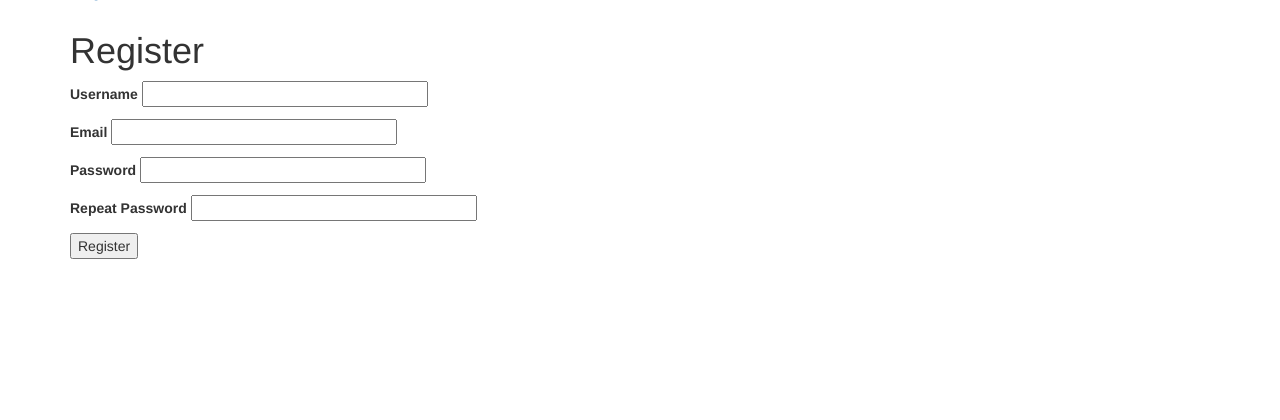
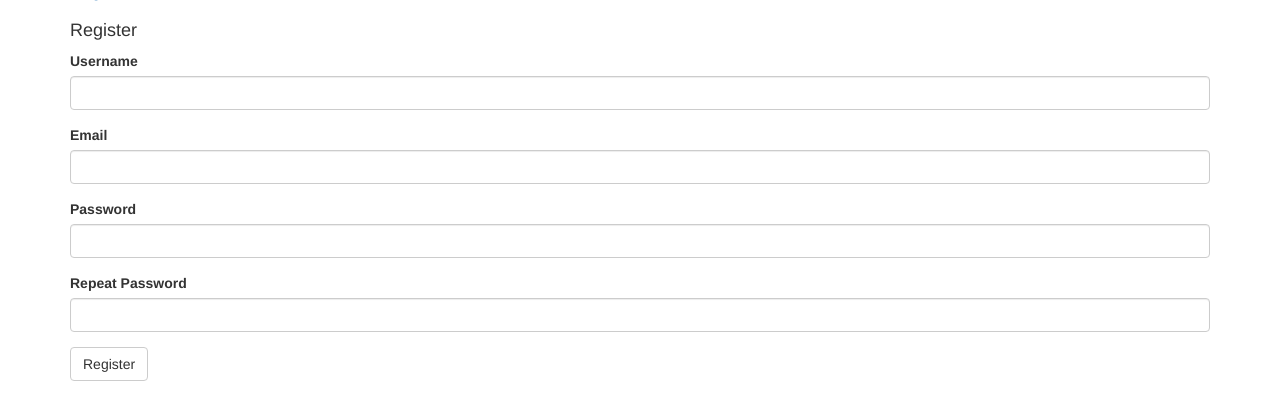
Before and after one commit to abestic/qanda, a Flask app: template app/auth/templates/register.html in a window 1280 px wide. Shown: the part 85-505 px from the top of the page. Run offline with Flask 2, Linux system fonts and the light colour scheme; tables that the repository leaves empty hold one stand-in row (values such as "Sample post"); the template is opened without the code that fills it: values that come from a table or form of the project are taken from there, most other values are stand-ins (such as "Sample title", 1, 10 or a date in 2020); some libraries are stand-ins or nearby versions.

Commit message:
Auth forms (#10)
* styled login and registration forms

* tweaked topic list layout

Co-authored-by: Adam G. Bestic <abestic@Adams-MacBook-Pro.local>

```diff
--- a/app/auth/templates/register.html
+++ b/app/auth/templates/register.html
@@ -1,37 +1,46 @@
 {% extends "base.html" %}
+{% import 'bootstrap/wtf.html' as wtf %}
 
 {% block app_content %}
-<h1 class="mt-4">Register</h1>
-<form action="" method="POST">
+  <div class="card bg-light w-50 mx-auto mt-5">
+    <div class="card-header">
+      <h4>Register</h4>
+    </div>
+    <div class="card-body">
+      <form class="form" action="" method="POST">
         {{ form.hidden_tag() }}
-  <p>
-    {{ form.username.label}}
-    {{ form.username(size=32)}}<br>
+
+        {{ wtf.form_field(form.username) }}
+        <!-- {{ form.username.label}}
+        {{ form.username(size=32)}}<br> -->
         {% for error in form.username.errors %}
-    <span style="color: red;">[{{ error }}]</span>
+        <br><span style="color: red;">[{{ error }}]</span>
         {% endfor %}
-  </p>
-  <p>
-    {{ form.email.label}}
-    {{ form.email(size=32)}}<br>
+
+        {{ wtf.form_field(form.email) }}
+        <!-- {{ form.email.label}}
+        {{ form.email(size=32)}}<br> -->
         {% for error in form.email.errors %}
-    <span style="color: red;">[{{ error }}]</span>
+        <br><span style="color: red;">[{{ error }}]</span>
         {% endfor %}
-  </p>
-  <p>
-    {{ form.password.label}}
-    {{ form.password(size=32)}}<br>
+
+        {{ wtf.form_field(form.password) }}
+        <!-- {{ form.password.label}}
+        {{ form.password(size=32)}}<br> -->
         {% for error in form.password.errors %}
-    <span style="color: red;">[{{ error }}]</span>
+        <br><span style="color: red;">[{{ error }}]</span>
         {% endfor %}
-  </p>
-  <p>
-    {{ form.password2.label}}
-    {{ form.password2(size=32)}}<br>
+
+        {{ wtf.form_field(form.password2) }}
+        <!-- {{ form.password2.label}}
+        {{ form.password2(size=32)}}<br> -->
         {% for error in form.password2.errors %}
-    <span style="color: red;">[{{ error }}]</span>
+        <br><span style="color: red;">[{{ error }}]</span>
         {% endfor %}
-  </p>
-  <p>{{ form.submit() }}</p>
+
+        <p>{{ wtf.form_field(form.submit) }}</p>
       </form>
+    </div>
+    <div class="card-footer"></div>
+  </div>
 {% endblock %}
--- a/app/topics/templates/topics.html
+++ b/app/topics/templates/topics.html
@@ -13,8 +13,9 @@
 
 
 <div class="row row-cols-1 row-cols-md-4">
+  <!-- <div class="card-deck"> -->
   {% for topic in topics %}
-  <div class="col mb-4">
+  <div class="col-md-3 mb-4">
     <div class="card h-100">
       <div class="card-body">
         <div class="card-title"><a href="{{ url_for('topics.show', id=topic.id) }}"><strong>{{ topic.name }}</strong></a></div>
```
Also changed, not shown: app/auth/templates/login.html (+30 -18 lines). Lines whose indentation alone changed are shown as unchanged.
